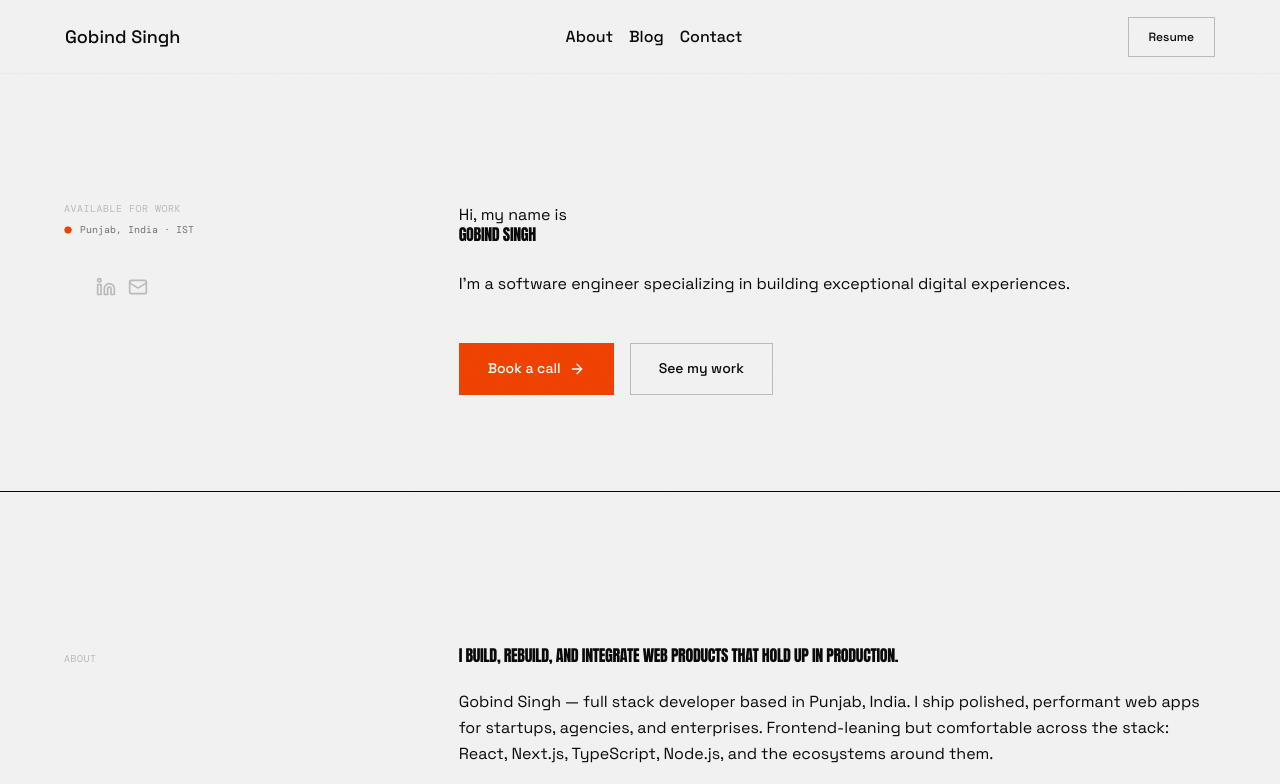
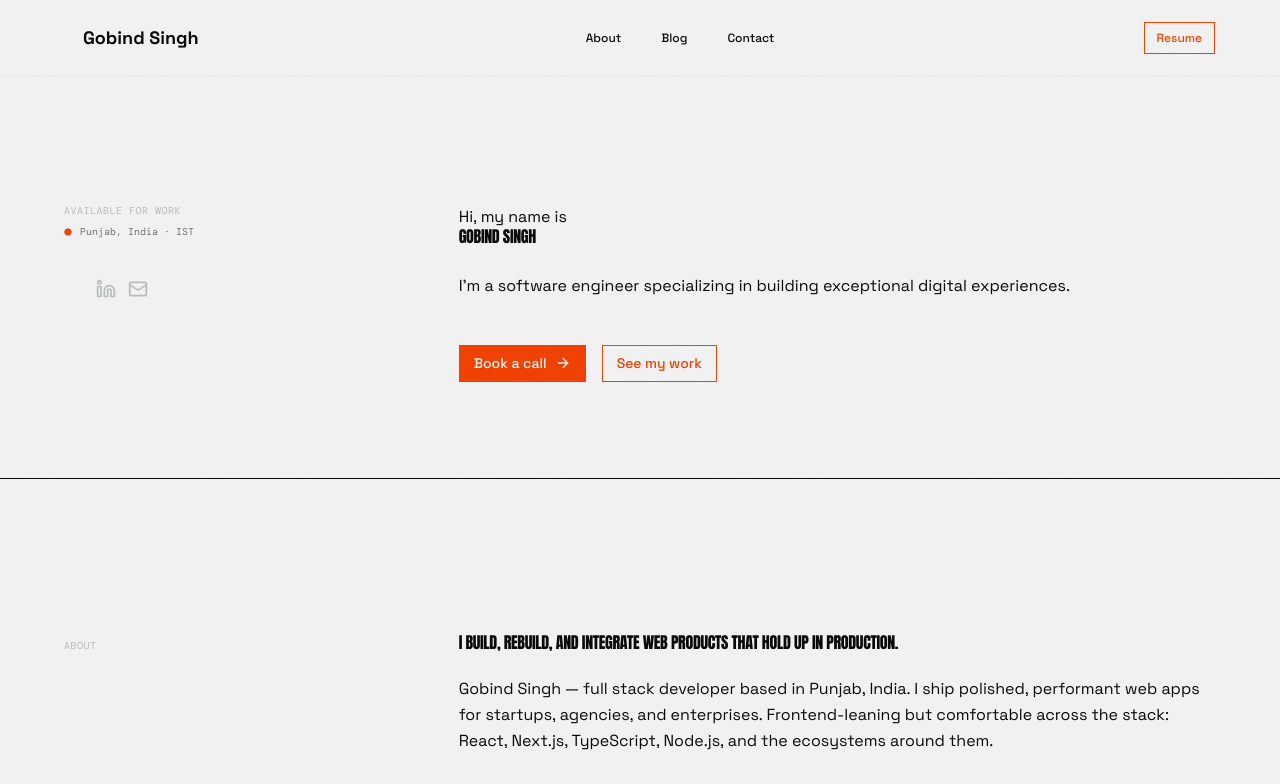
Before and after one commit to theGobindSingh/theGobindSingh, a Next.js app: page / in a window 1280 px wide. Shown: the top 784 px of the page. Built offline with nearby package versions, Linux system fonts and the light colour scheme; no server answers; some icons are missing.

Commit message:
feat: enhance button and link components with color customization options and update styles

```diff
--- /dev/null
+++ b/src/app/components.css
@@ -0,0 +1 @@
+@import "../components/button/button.css";
--- a/src/app/defaults.css
+++ b/src/app/defaults.css
@@ -1,3 +1,4 @@
+@layer base {
   * {
     box-sizing: border-box;
   }
@@ -71,3 +72,4 @@ html.dark body::before {
       scrollbar-color: var(--color-grey-600) transparent;
     }
   }
+}
--- a/src/app/globals.css
+++ b/src/app/globals.css
@@ -1,5 +1,6 @@
 @import "tailwindcss";
 @import "./defaults.css";
+@import "./components.css";
 
 /*
  * ═══════════════════════════════════════════════════════════════════════════════
--- /dev/null
+++ b/src/components/button/button.css
@@ -0,0 +1,98 @@
+/*
+ * Shared styles for Button and Link primitives.
+ *
+ * Two required CSS vars (set via inline style on the element):
+ *   --c        base color     e.g. var(--color-accent-500)
+ *   --c-hover  hover color    e.g. var(--color-accent-600)
+ *
+ * Two optional overrides (only added when the caller passes explicit props):
+ *   --c-text        resting text color
+ *   --c-hover-text  hover text color
+ *
+ * Each variant has sensible defaults for text / hover-text so neither
+ * optional var is needed for the typical case.
+ */
+
+@layer components {
+  /* ── Base ─────────────────────────────────────────────── */
+
+  .btn {
+    display: inline-flex;
+    align-items: center;
+    justify-content: center;
+    gap: 0.5rem;
+    font-family: var(--font-sans);
+    font-weight: 500;
+    border-radius: var(--radius-none);
+    transition-property: all;
+    transition-duration: var(--dur-fast);
+    transition-timing-function: ease-out;
+    cursor: pointer;
+    white-space: nowrap;
+    user-select: none;
+    text-decoration: none;
+    font-size: var(--text-base);
+    padding: 0.5em 1em;
+  }
+
+  .btn:focus-visible {
+    outline: 2px solid var(--color-focus);
+    outline-offset: 2px;
+  }
+
+  .btn:disabled,
+  .btn[aria-disabled="true"] {
+    pointer-events: none;
+    opacity: 0.5;
+  }
+
+  /* ── Sizes (not applied to text variant) ─────────────── */
+
+  .btn-sm {
+    font-size: var(--text-sm);
+  }
+  .btn-lg {
+    font-size: var(--text-lg);
+  }
+
+  /* ── Filled ───────────────────────────────────────────── */
+
+  .btn-filled {
+    background-color: var(--c);
+    color: var(--c-text, var(--color-grey-50));
+    border: 1px solid transparent;
+  }
+
+  .btn-filled:hover {
+    background-color: var(--c-hover);
+  }
+
+  /* ── Outlined ─────────────────────────────────────────── */
+
+  .btn-outlined {
+    background-color: transparent;
+    color: var(--c-text, var(--c));
+    border: 1px solid var(--c);
+  }
+
+  .btn-outlined:hover {
+    background-color: var(--c-hover);
+    border-color: var(--c-hover);
+    color: var(--c-hover-text, var(--color-grey-50));
+  }
+
+  /* ── Text ─────────────────────────────────────────────── */
+
+  .btn-text {
+    background-color: transparent;
+    color: var(--c-text, var(--color-grey-950));
+    text-decoration: underline;
+    text-decoration-color: transparent;
+    text-underline-offset: 4px;
+  }
+
+  .btn-text:hover {
+    color: var(--c-hover-text, var(--c-hover));
+    text-decoration-color: var(--c-hover-text, var(--c-hover));
+  }
+}
--- a/src/components/button/index.tsx
+++ b/src/components/button/index.tsx
@@ -1,15 +1,33 @@
-import { interactionStyles } from "./styles";
+import { colorStyleVars, interactionStyles } from "./styles";
 import type { ButtonProps } from "./types";
 
 export const Button = ({
   variant = "outlined",
   size = "md",
+  color = "accent",
+  colorWeight = 500,
+  textColor,
+  textColorWeight,
+  hoverBgColor,
+  hoverBgColorWeight,
+  hoverTextColor,
+  hoverTextColorWeight,
   className,
   children,
   ...rest
 }: ButtonProps) => {
   return (
     <button
+      style={colorStyleVars({
+        color,
+        colorWeight,
+        textColor,
+        textColorWeight,
+        hoverBgColor,
+        hoverBgColorWeight,
+        hoverTextColor,
+        hoverTextColorWeight,
+      })}
       className={interactionStyles({ variant, size, className })}
       {...rest}
     >
--- a/src/components/button/styles.ts
+++ b/src/components/button/styles.ts
@@ -1,57 +1,77 @@
-import { tw } from "@utils/tailwind";
+import type React from "react";
 
 export type InteractionVariant = "filled" | "outlined" | "text";
 export type InteractionSize = "sm" | "md" | "lg";
-
-const base = tw`
-  inline-flex items-center justify-center gap-2
-  font-sans font-medium
-  rounded-(--radius-none)
-  transition-colors duration-(--dur-fast) ease-out
-  focus-visible:outline-2 focus-visible:outline-offset-2
-  focus-visible:outline-(--color-focus)
-  disabled:pointer-events-none disabled:opacity-50
-`;
-
-const sizeMap: Record<InteractionSize, string> = {
-  sm: tw`px-3 py-1.5 text-sm`,
-  md: tw`px-5 py-2.5 text-base`,
-  lg: tw`px-7 py-3.5 text-lg`,
-};
-
-const variantMap: Record<InteractionVariant, string> = {
-  filled: tw`
-    bg-accent-500 text-white
-    border border-transparent
-    hover:bg-accent-600
-  `,
-  outlined: tw`
-    bg-transparent text-grey-950
-    border border-grey-700
-    hover:border-accent-500 hover:text-accent-500
-  `,
-  text: tw`
-    bg-transparent text-grey-950
-    underline decoration-transparent underline-offset-4
-    hover:text-accent-500 hover:decoration-accent-500
-  `,
-};
-
-interface InteractionStylesOptions {
-  variant: InteractionVariant;
-  size?: InteractionSize;
-  className?: string | undefined;
-}
+export type ColorFamily =
+  | "grey"
+  | "primary"
+  | "secondary"
+  | "accent"
+  | "success"
+  | "caution"
+  | "info"
+  | "error";
+export type ColorWeight =
+  | 50
+  | 100
+  | 200
+  | 300
+  | 400
+  | 500
+  | 600
+  | 700
+  | 800
+  | 900
+  | 950;
 
 export const interactionStyles = ({
   variant,
   size = "md",
   className,
-}: InteractionStylesOptions): string => {
-  return tw`
-    ${base}
-    ${variantMap[variant]}
-    ${variant !== "text" && sizeMap[size]}
-    ${className}
-  `;
+}: {
+  variant: InteractionVariant;
+  size?: InteractionSize | undefined;
+  className?: string | undefined;
+}): string => {
+  const parts = ["btn", `btn-${variant}`];
+  if (variant !== "text") parts.push(`btn-${size}`);
+  if (className) parts.push(className);
+  return parts.join(" ");
 };
+
+export const colorStyleVars = ({
+  color,
+  colorWeight,
+  hoverBgColor,
+  hoverBgColorWeight,
+  textColor,
+  textColorWeight,
+  hoverTextColor,
+  hoverTextColorWeight,
+}: {
+  color: ColorFamily;
+  colorWeight: ColorWeight;
+  hoverBgColor?: ColorFamily | undefined;
+  hoverBgColorWeight?: ColorWeight | undefined;
+  textColor?: ColorFamily | undefined;
+  textColorWeight?: ColorWeight | undefined;
+  hoverTextColor?: ColorFamily | undefined;
+  hoverTextColorWeight?: ColorWeight | undefined;
+}): React.CSSProperties => {
+  const defaultHoverWeight = Math.min(colorWeight + 100, 950) as ColorWeight;
+
+  const vars: Record<string, string> = {
+    "--c": `var(--color-${color}-${colorWeight})`,
+    "--c-hover": `var(--color-${hoverBgColor ?? color}-${hoverBgColorWeight ?? defaultHoverWeight})`,
+  };
+
+  if (textColor !== undefined && textColorWeight !== undefined) {
+    vars["--c-text"] = `var(--color-${textColor}-${textColorWeight})`;
+  }
+  if (hoverTextColor !== undefined && hoverTextColorWeight !== undefined) {
+    vars["--c-hover-text"] =
+      `var(--color-${hoverTextColor}-${hoverTextColorWeight})`;
+  }
+
+  return vars;
+};
--- a/src/components/header/index.tsx
+++ b/src/components/header/index.tsx
@@ -40,7 +40,7 @@ const Header = () => {
           </li>
         </ul>
       </nav>
-      <Link href="/resume" variant="outlined">
+      <Link href="/resume" variant="outlined" color="accent">
         Resume
       </Link>
     </FullWidthWrapper>
--- a/src/components/link/index.tsx
+++ b/src/components/link/index.tsx
@@ -1,14 +1,28 @@
-import { interactionStyles } from "@components/button/styles";
+import { colorStyleVars, interactionStyles } from "@components/button/styles";
 import NextLink from "next/link";
 import type { LinkProps } from "./types";
 
-const isExternal = (href: string): boolean => {
-  return /^https?:\/\//.test(href);
+type HrefType = "internal" | "external" | "anchor" | "mailto" | "tel";
+
+const getHrefType = (href: string): HrefType => {
+  if (href.startsWith("mailto:")) return "mailto";
+  if (href.startsWith("tel:")) return "tel";
+  if (href.startsWith("#")) return "anchor";
+  if (/^https?:\/\//.test(href)) return "external";
+  return "internal";
 };
 
 export const Link = ({
   variant = "text",
   size = "md",
+  color = "accent",
+  colorWeight = 500,
+  textColor,
+  textColorWeight,
+  hoverBgColor,
+  hoverBgColorWeight,
+  hoverTextColor,
+  hoverTextColorWeight,
   className,
   href,
   children,
@@ -18,35 +32,50 @@ export const Link = ({
   scroll,
   prefetch,
   onClick,
+  download,
 }: LinkProps) => {
-  const styles = interactionStyles({ variant, size, className });
+  const style = colorStyleVars({
+    color,
+    colorWeight,
+    textColor,
+    textColorWeight,
+    hoverBgColor,
+    hoverBgColorWeight,
+    hoverTextColor,
+    hoverTextColorWeight,
+  });
+  const classes = interactionStyles({ variant, size, className });
+  const type = getHrefType(href);
 
-  if (isExternal(href)) {
+  if (type === "internal") {
     return (
-      <a
+      <NextLink
         href={href}
-        target={target ?? "_blank"}
-        rel={rel ?? "noopener noreferrer"}
-        className={styles}
-        onClick={onClick}
+        style={style}
+        className={classes}
+        target={target}
+        rel={rel}
+        replace={replace!}
+        scroll={scroll!}
+        prefetch={prefetch!}
+        onClick={onClick!}
       >
         {children}
-      </a>
+      </NextLink>
     );
   }
 
   return (
-    <NextLink
+    <a
       href={href}
-      className={styles}
-      target={target}
-      rel={rel}
-      replace={replace!}
-      scroll={scroll!}
-      prefetch={prefetch!}
-      onClick={onClick!}
+      style={style}
+      className={classes}
+      target={type === "external" ? (target ?? "_blank") : target}
+      rel={type === "external" ? (rel ?? "noopener noreferrer") : rel}
+      onClick={onClick}
+      download={download}
     >
       {children}
-    </NextLink>
+    </a>
   );
 };
--- a/src/components/link/types.ts
+++ b/src/components/link/types.ts
@@ -1,19 +1,31 @@
 import type {
+  ColorFamily,
+  ColorWeight,
   InteractionSize,
   InteractionVariant,
 } from "@components/button/styles";
-import type { MouseEventHandler, ReactNode } from "react";
+import type { LinkProps as NextLinkProps } from "next/link";
+import type { AnchorHTMLAttributes, MouseEventHandler, ReactNode } from "react";
 
-export interface LinkProps {
+export interface LinkProps extends Pick<
+  NextLinkProps,
+  "replace" | "scroll" | "prefetch"
+> {
   href: string;
-  variant?: InteractionVariant;
-  size?: InteractionSize;
-  className?: string;
+  variant?: InteractionVariant | undefined;
+  size?: InteractionSize | undefined;
+  color?: ColorFamily | undefined;
+  colorWeight?: ColorWeight | undefined;
+  textColor?: ColorFamily | undefined;
+  textColorWeight?: ColorWeight | undefined;
+  hoverBgColor?: ColorFamily | undefined;
+  hoverBgColorWeight?: ColorWeight | undefined;
+  hoverTextColor?: ColorFamily | undefined;
+  hoverTextColorWeight?: ColorWeight | undefined;
+  className?: string | undefined;
   children?: ReactNode;
-  target?: string;
-  rel?: string;
-  replace?: boolean;
-  scroll?: boolean;
-  prefetch?: boolean;
+  target?: string | undefined;
+  rel?: string | undefined;
   onClick?: MouseEventHandler<HTMLAnchorElement>;
+  download?: AnchorHTMLAttributes<HTMLAnchorElement>["download"];
 }
```
Also changed, not shown: src/components/button/types.ts (+16 -3 lines), 1 other file (tests, documents, lock files or other folders). Lines whose indentation alone changed are shown as unchanged.
